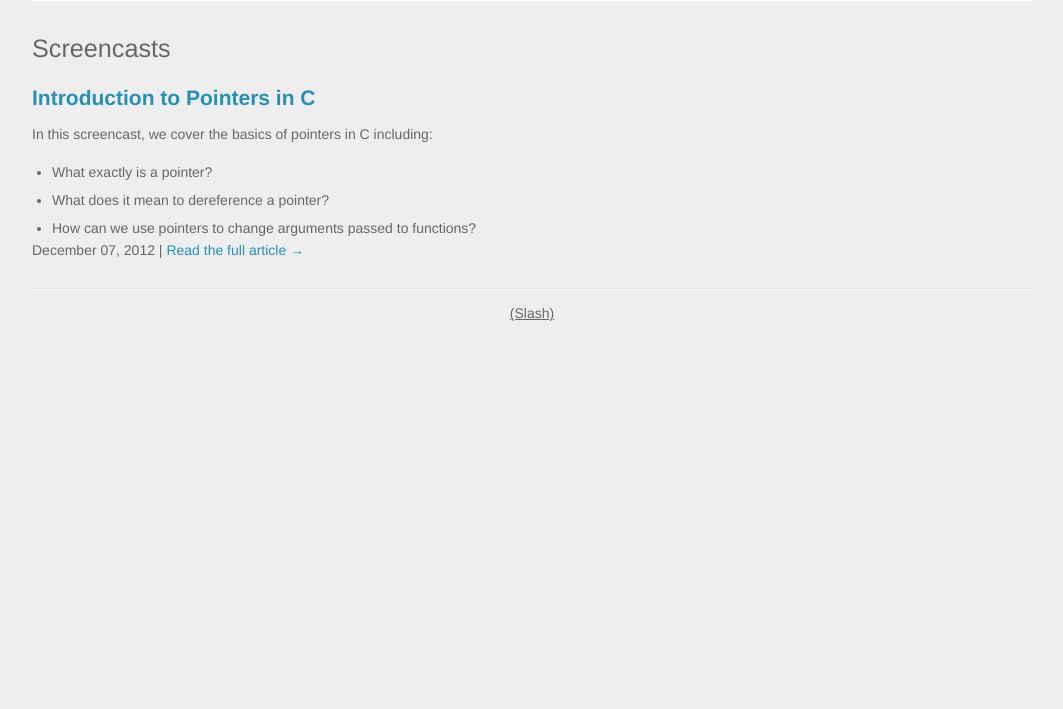
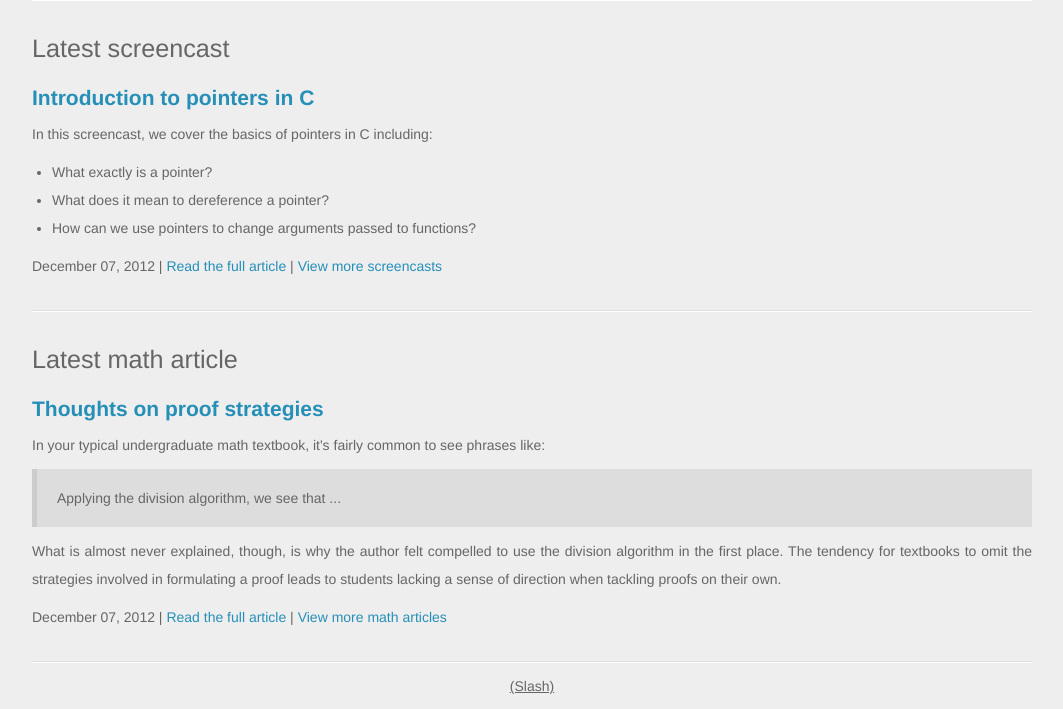
Before and after one commit to joequery/joequery.me, a Flask app: page / in a window 1280 px wide. Shown: the part 91-800 px from the top of the page, without its empty margins (108-1171 px from the left). Run offline with Flask 2, Linux system fonts and the light colour scheme; some libraries are stand-ins or nearby versions.

Commit message:
Begin proof strategies article

```diff
--- a/joequery/blog/posts/screencast/intro-c-pointers/meta.py
+++ b/joequery/blog/posts/screencast/intro-c-pointers/meta.py
@@ -1,4 +1,4 @@
-title="Introduction to Pointers in C"
+title="Introduction to pointers in C"
 description="""In this screencast, we cover the basics of pointers in C including:
 
 * What exactly is a pointer?
--- a/joequery/blog/rss.txt
+++ b/joequery/blog/rss.txt
@@ -1 +1,2 @@
+math/thoughts-on-proof-strategies
 screencast/intro-c-pointers
--- a/joequery/static_pages/templates/home.html
+++ b/joequery/static_pages/templates/home.html
@@ -36,11 +36,9 @@
 
 
 
-
-
     <article class="page">
-        <h1 class="title"><a href="screencast">Screencasts</a></h1>
-        <h2><a href="/screencast/intro-c-pointers">Introduction to Pointers in C</a></h2>
+        <h1 class="title">Latest screencast</h1>
+        <h2><a href="/screencast/intro-c-pointers">Introduction to pointers in C</a></h2>
         <div class="entry">
             <p>In this screencast, we cover the basics of pointers in C including:</p>
 <ul>
@@ -49,10 +47,39 @@
 <li>How can we use pointers to change arguments passed to functions?</li>
 </ul>
         </div>
-        <p>December 07, 2012 |
-        <a href="/screencast/intro-c-pointers">Read the full article &rarr;</a></p>
+        <div class="entry">
+            <p>December 07, 2012 |
+            <a href="/screencast/intro-c-pointers">Read the full article</a> |
+            <a href="screencast">View more screencasts</a>
+            </p>
+        </div>
     </article>
 
+
+
+
+
+    <article class="page">
+        <h1 class="title">Latest math article</h1>
+        <h2><a href="/math/thoughts-on-proof-strategies">Thoughts on proof strategies</a></h2>
+        <div class="entry">
+            <p>In your typical undergraduate math textbook, it's fairly common to see phrases
+like:</p>
+<blockquote>
+<p>Applying the division algorithm, we see that ...</p>
+</blockquote>
+<p>What is almost never explained, though, is why the author felt compelled to use
+the division algorithm in the first place. The tendency for textbooks to
+omit the strategies involved in formulating a proof leads to students lacking
+a sense of direction when tackling proofs on their own.</p>
+        </div>
+        <div class="entry">
+            <p>December 07, 2012 |
+            <a href="/math/thoughts-on-proof-strategies">Read the full article</a> |
+            <a href="math">View more math articles</a>
+            </p>
+        </div>
+    </article>
 
 
 
```
Also changed, not shown: joequery/blog/posts/math/thoughts-on-proof-strategies/body.html (added, +16 -0 lines), joequery/blog/posts/math/thoughts-on-proof-strategies/meta.py (added, +14 -0 lines), joequery/blog/templates/blog_index.html (+7 -5 lines), joequery/blog/templates/home_blog_samples.html (+13 -10 lines).
